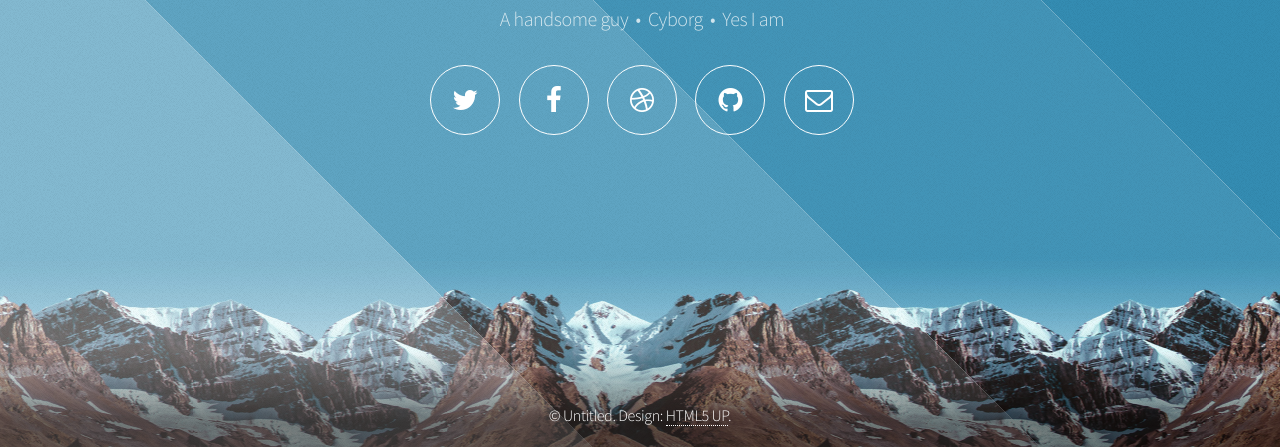
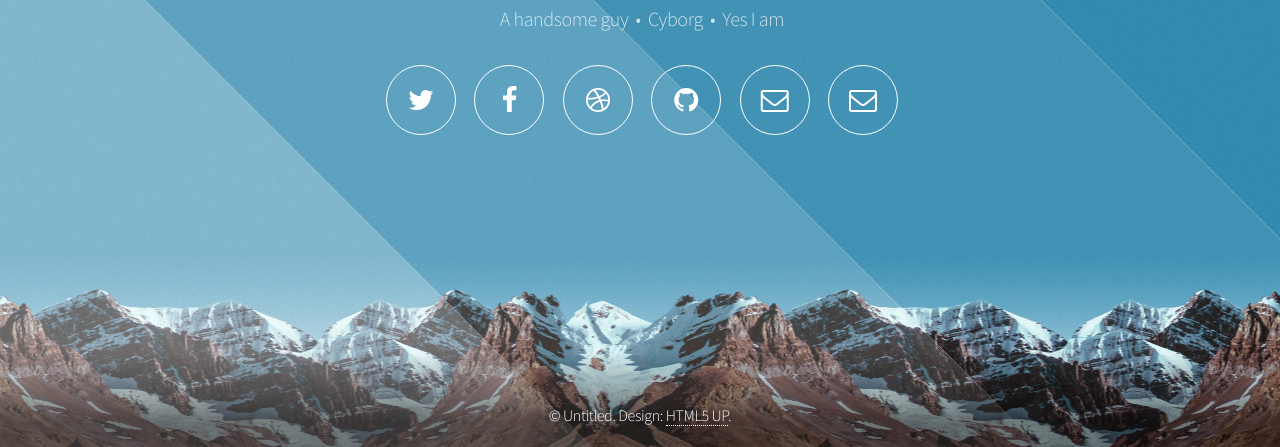
Before and after one commit to theFirstHuang/EdwardHuang.github.io, a plain HTML site: page index.html in a window 1280 px wide. Shown: the part 353-800 px from the top of the page. Drawn offline with Linux system fonts and the light colour scheme.

Commit message:
Update index.html

```diff
--- a/index.html
+++ b/index.html
@@ -39,6 +39,7 @@
 								<li><a href="#" class="icon fa-dribbble"><span class="label">Dribbble</span></a></li>
 								<li><a href="#" class="icon fa-github"><span class="label">Github</span></a></li>
 								<li><a href="#" class="icon fa-envelope-o"><span class="label">Email</span></a></li>
+								<li><a href="#" class="icon fa-envelope-o"><span class="label">?????</span></a></li>
 							</ul>
 						</nav>
 					</header>
```
